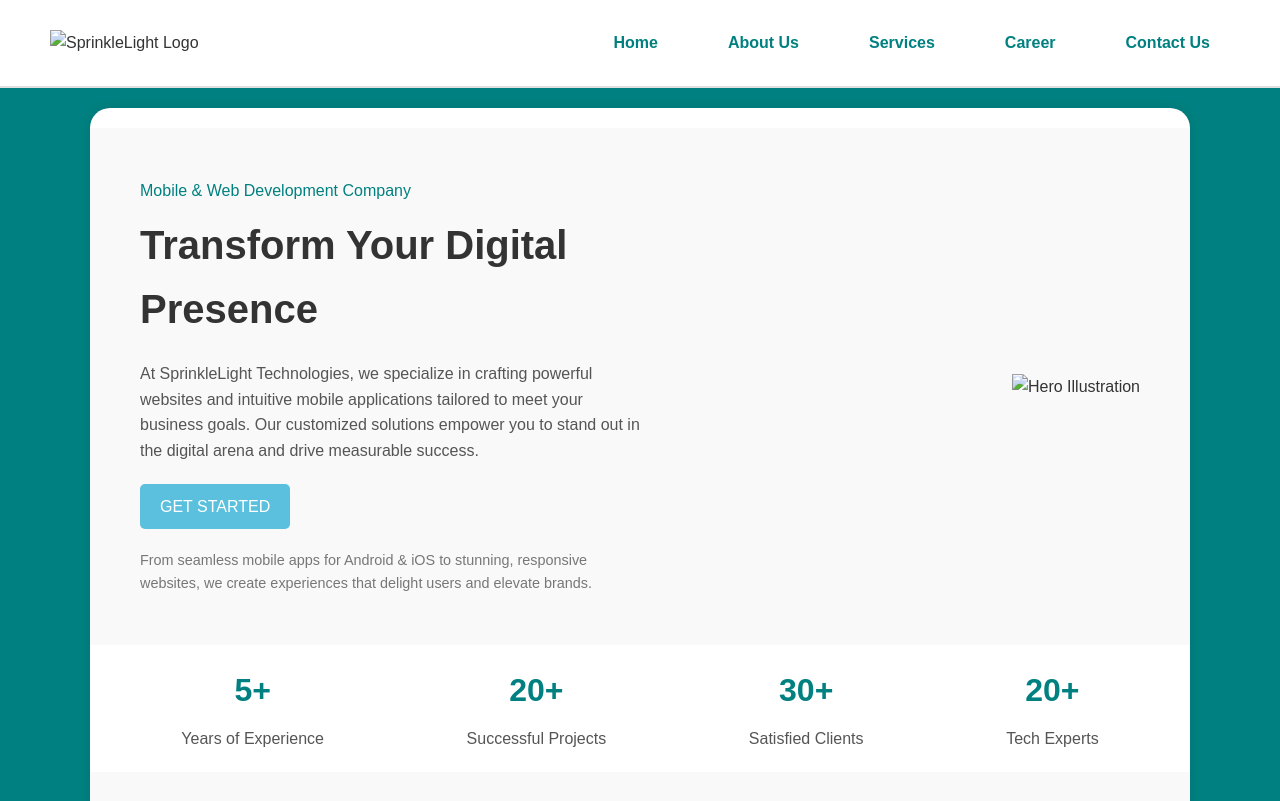
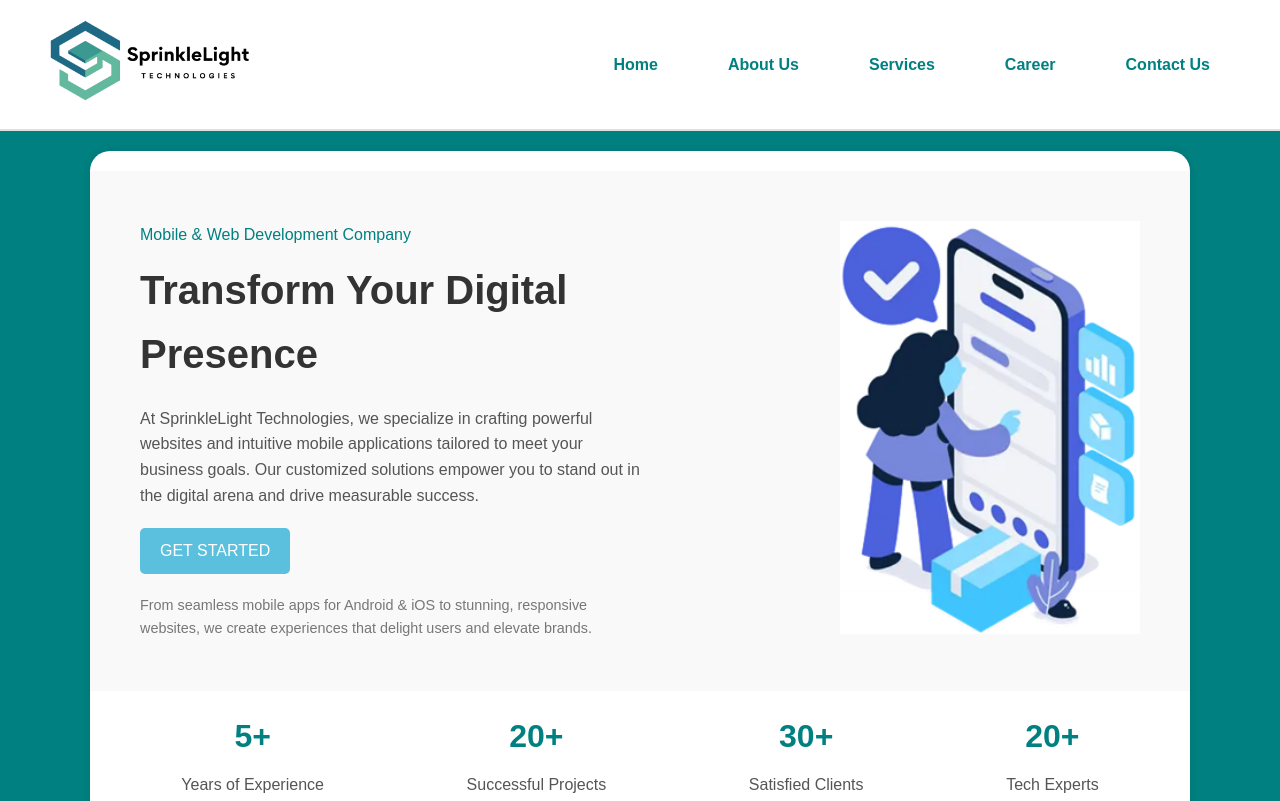
Before and after one commit to SprinkleLight-Technologies/official-website, a plain HTML site: page templates/home.html in a window 1280 px wide. Shown: the top 801 px of the page. Drawn offline with nearby package versions, Linux system fonts and the light colour scheme; files that its build step writes are made by us from their sources.

Commit message:
minor corrections

```diff
--- a/templates/home.html
+++ b/templates/home.html
@@ -4,14 +4,14 @@
     <meta charset="UTF-8">
     <meta name="viewport" content="width=device-width, initial-scale=1.0">
     <link href='https://unpkg.com/boxicons@2.1.4/css/boxicons.min.css' rel='stylesheet'>
-    <link rel="stylesheet" href="styles.css">
+    <link rel="stylesheet" href="/static/styles.css">
     <title>SprinkleLight Technologies</title>
 
     <!--Header Section Code-->
 
     <header>
         <div class="logo-container">
-            <img src="New Logo.png" alt="SprinkleLight Logo" class="logo">
+            <img src="/logos/official-logo.png" alt="SprinkleLight Logo" class="logo">
         </div>
         <div class="triangle"></div>
         <nav>
@@ -40,7 +40,7 @@
             </p>
         </div>
         <div class="hero-image">
-            <img src="Alerts.png" alt="Hero Illustration">
+            <img src="/images/Alerts.png" alt="Hero Illustration">
         </div>
       </section>
 
```
Also changed, not shown: logos/official-logo.png (renamed from logos/New Logo.png).
